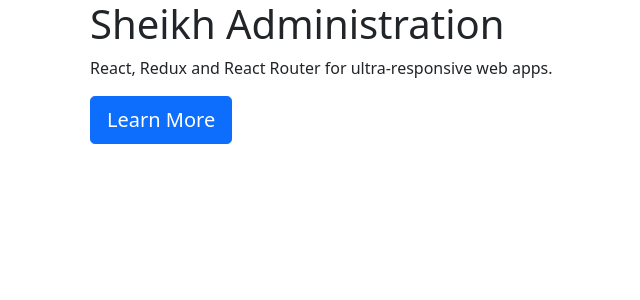
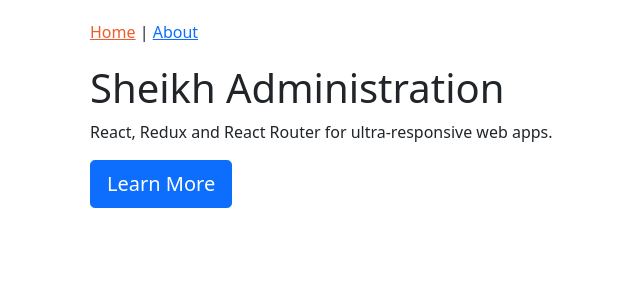
Before and after one commit to HamzaSheikh05/Course-Creator-App, a React app: page / in a window 1280 px wide. Shown: the top 300 px of the page, without its empty margins (137-777 px from the left). Built offline with nearby package versions, Linux system fonts and the light colour scheme.

Commit message:
Display Header at the top of the page

```diff
--- a/src/components/App.js
+++ b/src/components/App.js
@@ -1,11 +1,13 @@
 import React from "react";
 import { Route } from "react-router-dom";
 import AboutPage from "./about/AboutPage";
+import Header from "./common/Header";
 import HomePage from "./home/HomePage";
 
 function App() {
   return (
     <div className="container-fluid">
+      <Header />
       <Route exact path="/" component={HomePage} />
       <Route path="/about" component={AboutPage} />
     </div>
--- /dev/null
+++ b/src/components/common/Header.js
@@ -0,0 +1,20 @@
+import React from "react";
+import { NavLink } from "react-router-dom";
+
+const Header = () => {
+  const activeStyle = { color: "#F15B2A" };
+
+  return (
+    <nav>
+      <NavLink to="/" activeStyle={activeStyle} exact>
+        Home
+      </NavLink>
+      {" | "}
+      <NavLink to="/about" activeStyle={activeStyle}>
+        About
+      </NavLink>
+    </nav>
+  );
+};
+
+export default Header;
```
